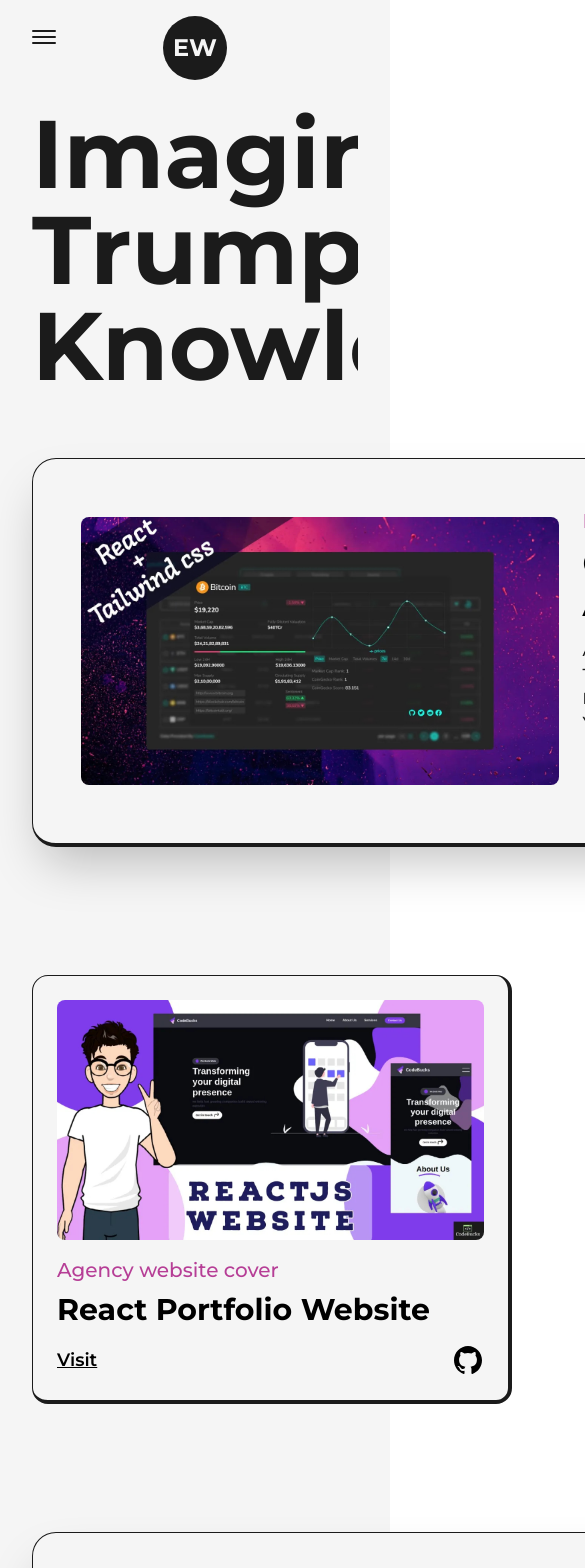
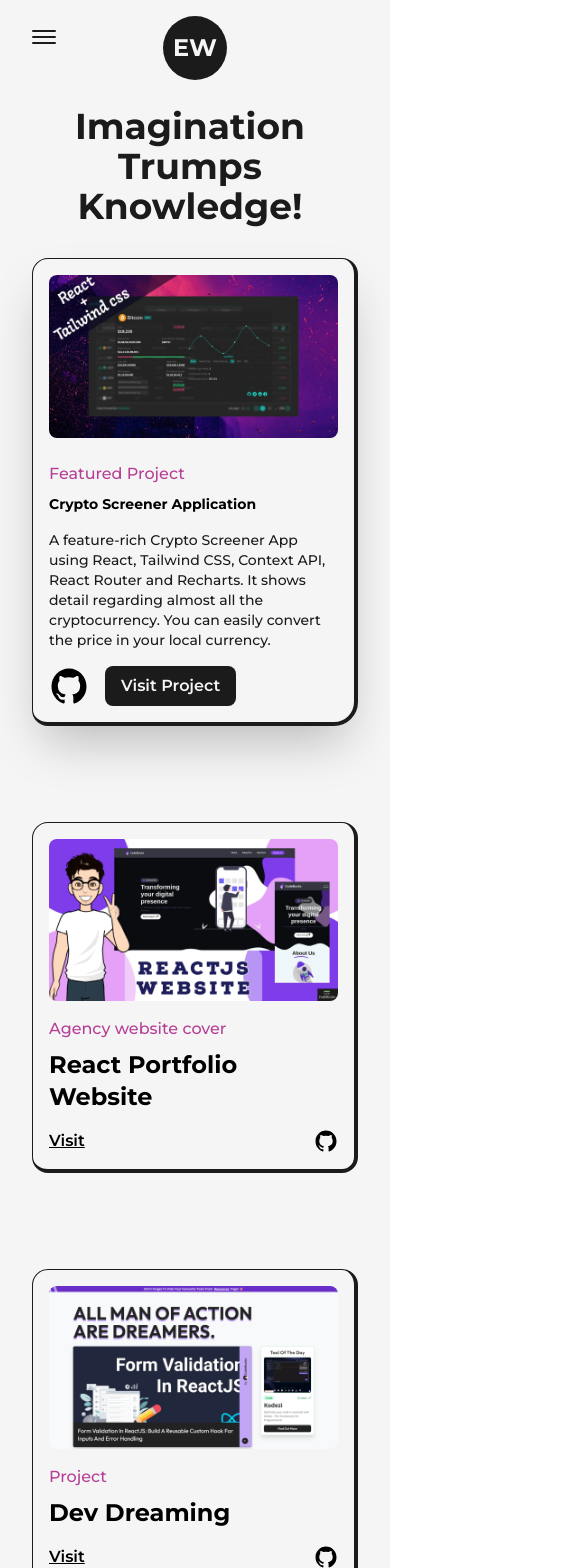
Before and after one commit to ewilkinsiii/Next.js-Developer-Portfolio, a Next.js app: page /projects in a window 390 px wide. Shown: the top 1568 px of the page, 585 px wide, since content can reach past the window. Built offline with nearby package versions, Linux system fonts and the light colour scheme.

Commit message:
made project responsive

```diff
--- a/src/pages/projects.js
+++ b/src/pages/projects.js
@@ -20,13 +20,13 @@
     <article
       className="w-full flex items-center justify-between relative rounded-br-2xl
         rounded-3xl border border-solid border-dark bg-light dark:border-light dark:bg-dark shadow-2xl p-12
-        border-r-4 border-b-4"
+        border-r-4 border-b-4 lg:flex-col lg:p-8 xs:rounded-2xl xs:rounded-br-3xl xs:p-4"
     >
-      {/* <div className="absolute top-0 -right-3 -z-10 w-[101%] h-[103%] rounded-[2.5rem] bg-dark rounded-br-3xl" /> */}
+      {/* <div className="absolute top-0 -right-3 -z-10 w-[101%] h-[103%] rounded-[2.5rem] bg-dark rounded-br-3xl xs:-right-2 sm:h-[102%] xs:w-full xs:rounded-[1.5rem]" /> */}
       <Link
         href={link}
         target="_blank"
-        className="w-1/2 cursor-pointer overflow-hidden rounded-lg"
+        className="w-1/2 cursor-pointer overflow-hidden rounded-lg lg:w-full "
       >
         <FramerImage
           src={img}
@@ -41,8 +41,11 @@
         />
       </Link>
 
-      <div className="w-1/2 flex flex-col items-start justify-between pl-6">
-        <span className="text-primary dark:text-primaryDark font-medium text-xl">
+      <div
+        className="w-1/2 flex flex-col items-start justify-between pl-6
+      lg:w-full lg:pl-0 lg:pt-6"
+      >
+        <span className="text-primary dark:text-primaryDark font-medium text-xl xs:text-base">
           {type}
         </span>
         <Link
@@ -50,9 +53,13 @@
           target="_blank"
           className="hover:underline underline-offset-2"
         >
-          <h2 className="my-2 w-full text-left text-4xl font-bold">{title}</h2>
+          <h2 className="my-2 w-full text-left text-4xl font-bold sm:text-sm">
+            {title}
+          </h2>
         </Link>
-        <p className="my-2 font-medium text-dark dark:text-light">{summary}</p>
+        <p className="my-2 font-medium text-dark dark:text-light sm:text-sm">
+          {summary}
+        </p>
         <div className="mt-2 flex items-center">
           <Link href={github} target="_blank" className="w-10">
             <GithubIcon />
@@ -60,7 +67,8 @@
           <Link
             href={link}
             target="_blank"
-            className="ml-4 rounded-lg bg-dark text-light p-2 px-6 text-lg font-semibold dark:bg-light dark:text-dark"
+            className="ml-4 rounded-lg bg-dark text-light p-2 px-6 text-lg font-semibold
+             dark:bg-light dark:text-dark sm:px-4 sm:text-base"
           >
             Visit Project
           </Link>
@@ -74,9 +82,10 @@
   return (
     <article
       className="w-full flex flex-col items-center justify-center
-    rounded-2xl border border-solid border-dark bg-light dark:border-light dark:bg-dark p-6 relative border-r-4 border-b-4"
+    rounded-2xl border border-solid border-dark bg-light
+     dark:border-light dark:bg-dark p-6 relative border-r-4 border-b-4 xs:p-4"
     >
-      {/* <div className="absolute top-0 -right-3 -z-10 w-[101%] h-[103%] rounded-[2rem] bg-dark rounded-br-3xl" /> */}
+      {/* <div className="absolute top-0 -right-3 -z-10 w-[101%] h-[103%] rounded-[2rem] bg-dark rounded-br-3xl md:-right-2 md:w-[101%] xs:h-[102%] xs:rounded-[1.5rem]" /> */}
       <Link
         href={link}
         target="_blank"
@@ -92,7 +101,10 @@
       </Link>
 
       <div className="w-full flex flex-col items-start justify-between mt-4">
-        <span className="text-primary dark:text-primaryDark font-medium text-xl">
+        <span
+          className="text-primary dark:text-primaryDark font-medium text-xl
+        lg:text-lg md:text-base"
+        >
           {type}
         </span>
         <Link
@@ -100,7 +112,7 @@
           target="_blank"
           className="hover:underline underline-offset-2"
         >
-          <h2 className="my-2 w-full text-left text-3xl font-bold capitalize">
+          <h2 className="my-2 w-full text-left text-3xl font-bold capitalize lg:text-2xl ">
             {title}
           </h2>
         </Link>
@@ -108,12 +120,12 @@
           <Link
             href={link}
             target="_blank"
-            className="text-lg font-semibold underline "
+            className="text-lg font-semibold underline md:text-base"
           >
             Visit
           </Link>
 
-          <Link href={github} target="_blank" className="w-8">
+          <Link href={github} target="_blank" className="w-8 md:w-6">
             <GithubIcon />
           </Link>
         </div>
@@ -135,10 +147,10 @@
         <Layout className="pt-16">
           <AnimatedText
             text="Imagination Trumps Knowledge!"
-            className="mb-16"
+            className="mb-16 lg:!text-7xl sm:mb-8 sm:!text-6xl xs:!text-4xl"
           />
 
-          <div className="grid grid-cols-12 gap-24 gap-y-32">
+          <div className="grid grid-cols-12 gap-24 gap-y-32 xl:gap-x-16 lg:gap-x-8 md:gap-y-24 sm:gap-x-0">
             <div className="col-span-12">
               <FeatureProject
                 type="Featured Project"
@@ -152,7 +164,7 @@
               />
             </div>
 
-            <div className="col-span-6">
+            <div className="col-span-6 sm:col-span-12">
               <Project
                 type="Agency website cover"
                 title="React Portfolio Website"
@@ -162,7 +174,7 @@
               />
             </div>
 
-            <div className="col-span-6">
+            <div className="col-span-6 sm:col-span-12">
               <Project
                 type="Project"
                 title="dev dreaming"
@@ -184,7 +196,7 @@
               />
             </div>
 
-            <div className="col-span-6">
+            <div className="col-span-6 sm:col-span-12">
               <Project
                 type="Project"
                 title="fashion studio website"
@@ -194,7 +206,7 @@
               />
             </div>
 
-            <div className="col-span-6">
+            <div className="col-span-6 sm:col-span-12">
               <Project
                 type="Project"
                 title="nft collection website"
```
